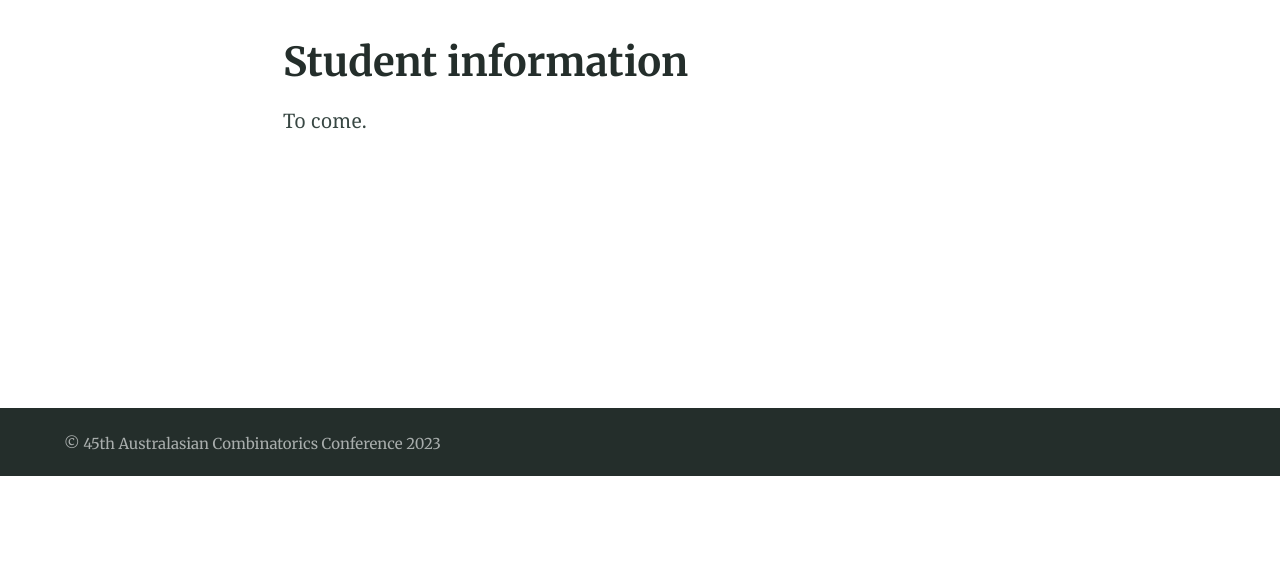
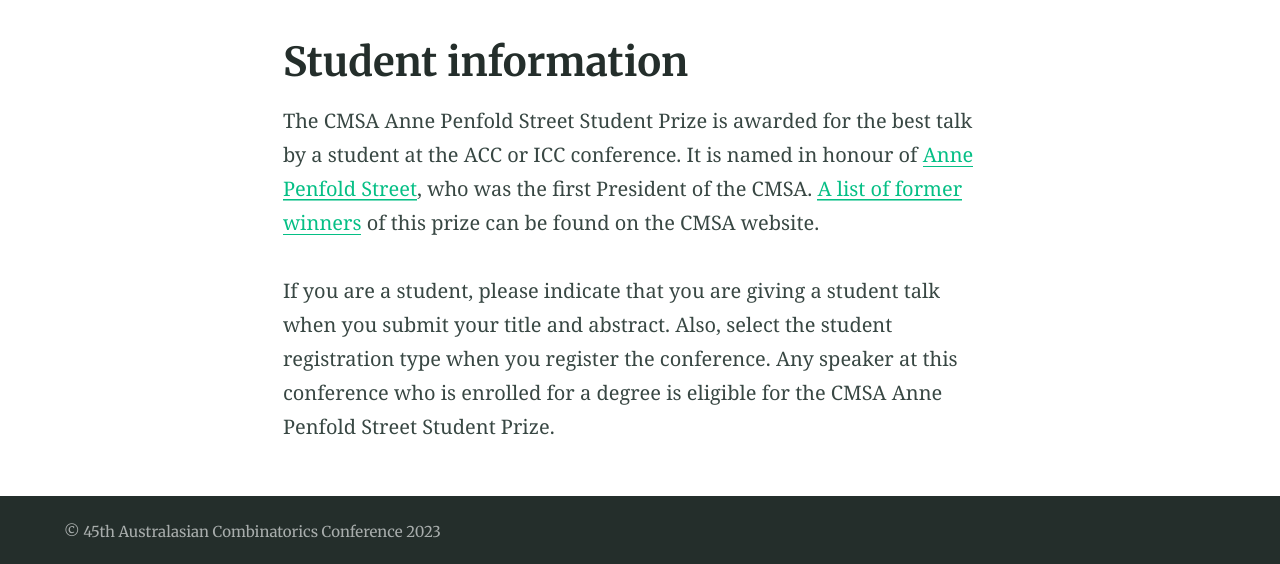
Before and after one commit to 45ACC/45ACC.github.io, a Jekyll site: the page built from studentinfo.md, in a window 1280 px wide. Shown: the part 424-988 px from the top of the page. Built offline with Jekyll 4.4.1, drawn with Linux system fonts in a browser that asks for light colours; before the commit the page ends 900 px from its top, so only the background shows below that.

Commit message:
Update studentinfo.md

```diff
--- a/studentinfo.md
+++ b/studentinfo.md
@@ -6,4 +6,6 @@ excerpt: "Student information"
 aside: false
 ---
 
-To come.
+The CMSA Anne Penfold Street Student Prize is awarded for the best talk by a student at the ACC or ICC conference. It is named in honour of [Anne Penfold Street](https://en.wikipedia.org/wiki/Anne_Penfold_Street), who was the first President of the CMSA. [A list of former winners](http://combinatorics-australasia.org/students.html) of this prize can be found on the CMSA website.
+
+If you are a student, please indicate that you are giving a student talk when you submit your title and abstract. Also, select the student registration type when you register the conference. Any speaker at this conference who is enrolled for a degree is eligible for the CMSA Anne Penfold Street Student Prize.
```
